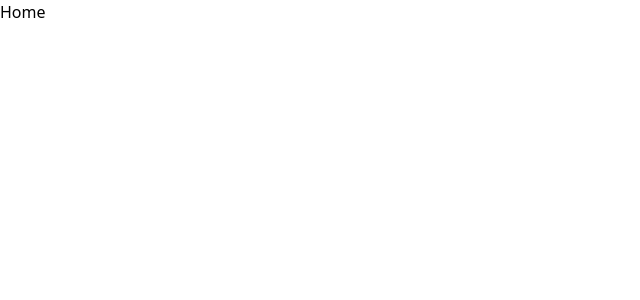
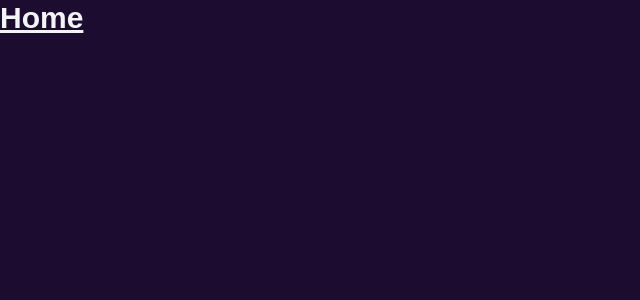
Before and after one commit to Evan-Boodoosingh/portfolio, a React (Vite) app: page / in a window 1280 px wide. Shown: the top 300 px of the page, without its empty margins (0-640 px from the left). Built offline with nearby package versions, Linux system fonts and the light colour scheme.

Commit message:
feat: update development script and enhance App component styling

```diff
--- a/package.json
+++ b/package.json
@@ -4,7 +4,7 @@
   "version": "0.0.0",
   "type": "module",
   "scripts": {
-    "dev": "vite",
+    "dev": "vite --open",
     "build": "vite build",
     "lint": "eslint .",
     "preview": "vite preview"
--- a/src/App.jsx
+++ b/src/App.jsx
@@ -1,6 +1,5 @@
-
 function App() {
-  return <div>Home</div>;
+  return <div className="text-3xl font-bold underline">Home</div>;
 }
 
 export default App;
--- a/src/index.css
+++ b/src/index.css
@@ -1 +1,9 @@
 @import "tailwindcss";
+
+html, body {
+  margin: 0;
+  padding: 0;
+  font-family: Arial, Helvetica, sans-serif;
+  background: #1c0d30;
+  color: #f3f4f6;
+}
```
